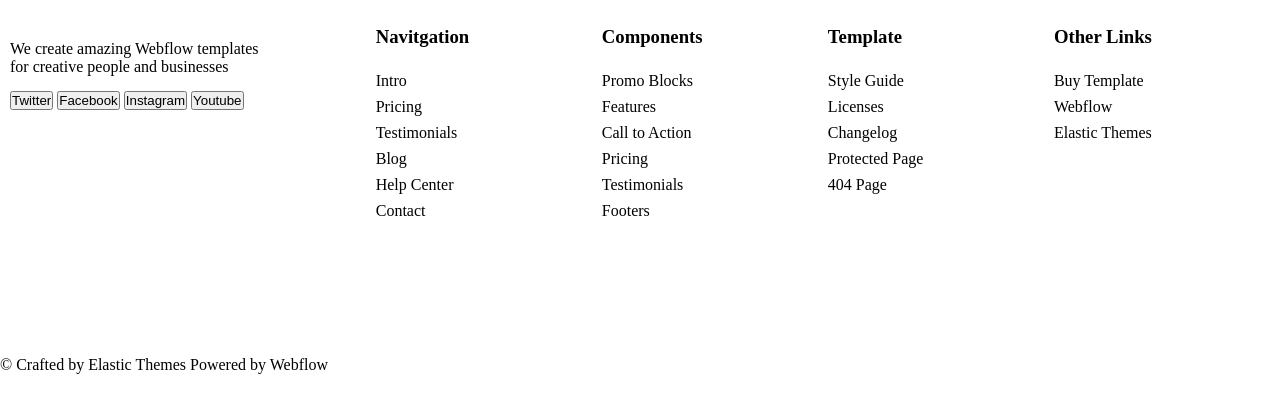
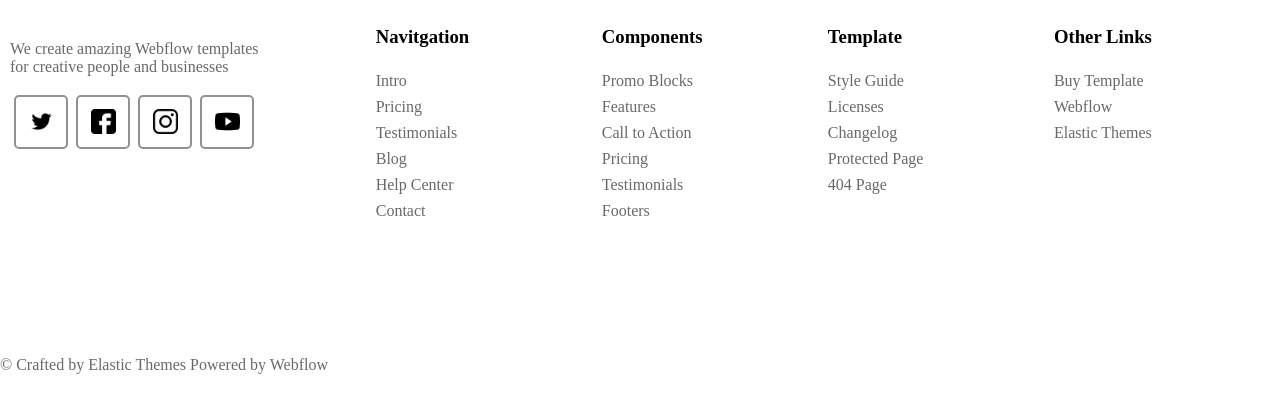
Before and after one commit to becodeorg/verou-3-end-of-the-field-challenge-cskeith-hub, a plain HTML site: page Interface 09/index.html in a window 1280 px wide. Drawn offline with Linux system fonts and the light colour scheme.

Commit message:
Add icons

```diff
--- a/Interface 09/index.html
+++ b/Interface 09/index.html
@@ -12,20 +12,40 @@
 <body>
     <!--Main-->
     <div id="mainContainer">
+
         <!--Header-->
         <div id="container1">
+
             <!--Text-->
             <div id="text1">
                 <p>We create amazing Webflow templates<br> for creative people and businesses</p>
             </div>
+
            <!--Iconbox-->
             <div id="iconBox">
-                <button>Twitter</button>
-                <button>Facebook</button>
-                <button>Instagram</button>
-                <button>Youtube</button>
+
+                <div class="iconHolder">
+                    <img src="../image/twitter.png"
+                alt="Twitter" width="25px"height="25px">
+                </div>
+
+                <div class="iconHolder">
+                    <img src="../image/facebook.png" alt="Facebook"width="25px"height="25px">
+                </div>
+
+
+                <div class="iconHolder">
+                    <img src="../image/instagram.png"
+                alt="Instagram" width="25px"height="25px">
+                </div>
+
+                <div class="iconHolder">
+                <img src="../image/youtube.png" alt="Youtube"width="25px"height="25px">
+                </div>
+
             </div>
         </div>
+
         <!--Navigation-->
         <div id="container2">
            <h3>Navitgation</h3>
@@ -37,6 +57,7 @@
            <p>Contact</p>
 
         </div>
+
         <!--Components-->
         <div id="container3">
             <h3>Components</h3>
@@ -48,6 +69,7 @@
             <p>Footers</p>
 
         </div>
+
         <!--Template-->
         <div id="container4">
             <h3>Template</h3>
@@ -58,6 +80,7 @@
             <p>404 Page</p>
 
         </div>
+
         <!--Other link-->
         <div id="container5">
             <h3>Other Links</h3>
@@ -66,6 +89,7 @@
             <p>Elastic Themes</p>
         </div>
     </div>
+
         <!--Footer-->
         <div id="footer">
             <p>&#169; Crafted by Elastic Themes   Powered by Webflow</p>
--- a/Interface 09/style.css
+++ b/Interface 09/style.css
@@ -13,6 +13,7 @@ h3{
 }
 
 p{
+    color: rgb(105, 105, 105);
     margin-top: 5%;
     margin-bottom: 5%;
 }
@@ -34,7 +35,18 @@ p{
 }
 
 #iconBox{
+    display: flex;
     margin: 10px;
+}
+.iconHolder{
+    display: flex;
+    margin: 4px;
+    width: 50px;
+    height: 50px;
+    border: 2px solid rgb(145, 145, 145);
+    border-radius: 5px;
+    justify-content: center;
+    align-items: center;
 }
 /*Navigation*/
 #container2{
```
Also changed, not shown: image/facebook.png (added), image/instagram.png (added), image/twitter.png (added), image/youtube.png (added).
